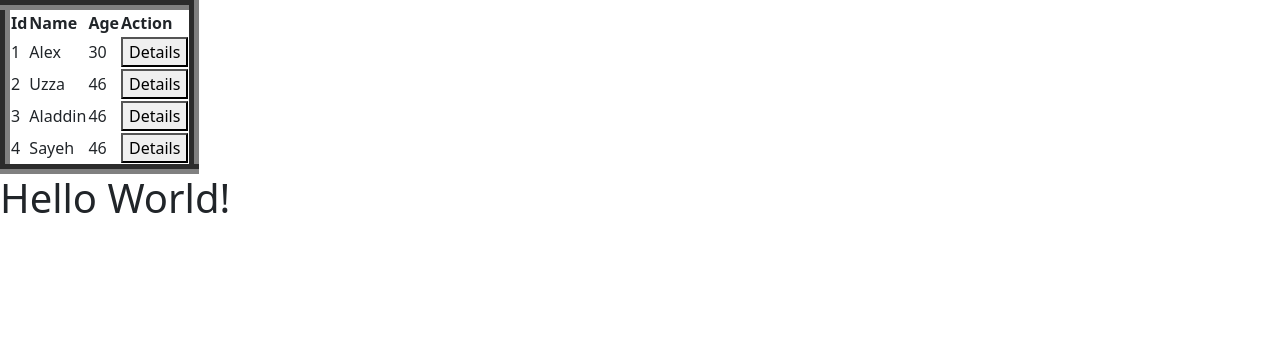
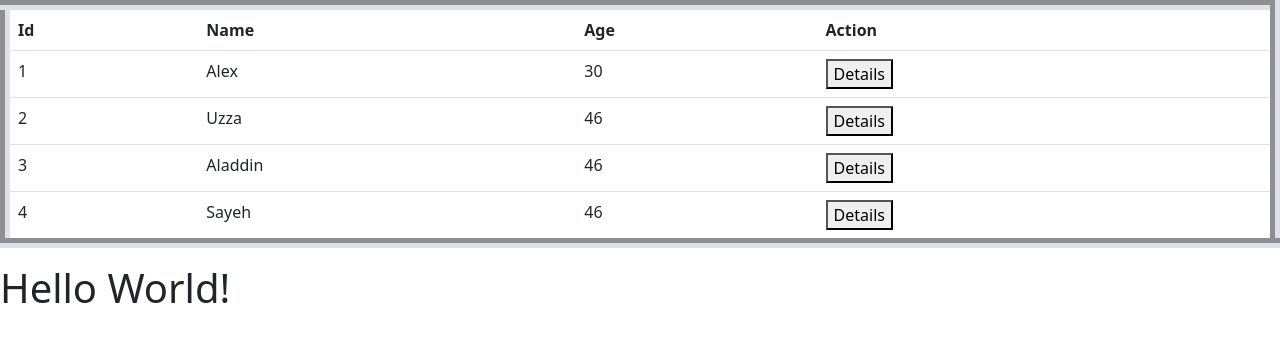
Before and after one commit to Bazookahero/ReactGroupWork, a React (Create React App) app: page / in a window 1280 px wide. Shown: the top 342 px of the page. Built offline with nearby package versions, Linux system fonts and the light colour scheme.

Commit message:
Add files via upload

```diff
--- a/src/Table/DataTable.js
+++ b/src/Table/DataTable.js
@@ -26,7 +26,7 @@ const students = [{
 const DataTable = () => {
 const TableHeader = () => {
     return(
-            <thead>
+            <thead >
                 <tr>
                 <th>Id</th>
                 <th>Name</th>
@@ -42,7 +42,7 @@ const TableAction = (key) => {
 }
 
 const TableRow = () => {
-    let [studentList, setStudents] = useState([])
+    let [studentList] = useState([])
     studentList = students
     const listItems = studentList.map((student) =>
 <tr>
@@ -60,7 +60,7 @@ return(
 }
 return(
     <div>
-        <table border="10">
+        <table border="10" className="table">
         <TableHeader />
         <TableRow />
         </table>
```
Also changed, not shown: src/Table/DataTableCSS.css (added).
